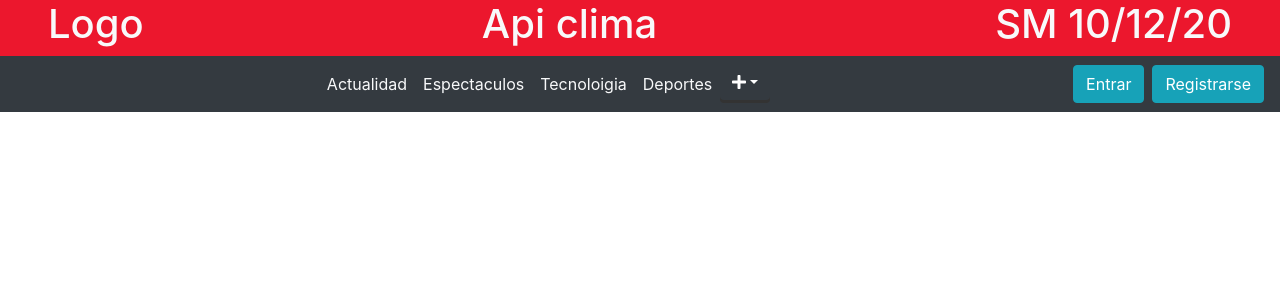
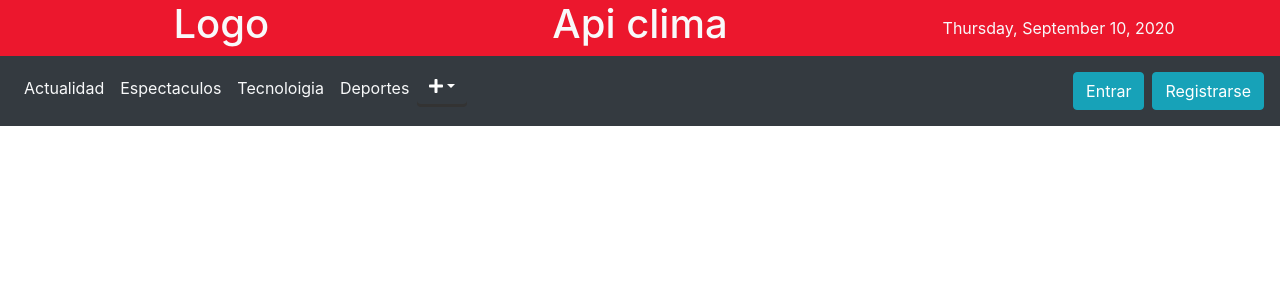
Before and after one commit to delfimassa/20-rollingnewsfrontend, a React (Create React App) app: page /admin/agregarnoticia in a window 1280 px wide. Shown: the top 300 px of the page. Built offline with nearby package versions, Linux system fonts and the light colour scheme.

Commit message:
Se creo componente Fecha y se actualizaron detalles en el navbar

```diff
--- /dev/null
+++ b/src/Components/Common/Fecha.js
@@ -0,0 +1,19 @@
+import React from 'react';
+
+const Fecha = () => {
+
+    const event = new Date();
+
+    const options = { weekday: 'long', year: 'numeric', month: 'long', day: 'numeric' };
+
+    const fechaActual = event.toLocaleDateString(undefined, options);
+
+
+    return (
+        <div className="text-light pr-3 my-3">
+           {fechaActual}
+        </div>
+    );
+};
+
+export default Fecha;
--- a/src/Components/Common/Header.css
+++ b/src/Components/Common/Header.css
@@ -8,6 +8,7 @@
     background:none;
     box-shadow: 0px 3px 0px #333;
     border:none;
+    margin-bottom: 10px;
 
 }
 
--- a/src/Components/Common/Header.js
+++ b/src/Components/Common/Header.js
@@ -4,26 +4,30 @@ import Navbar from "react-bootstrap/Navbar";
 import Nav from "react-bootstrap/Nav";
 import Dropdown from "react-bootstrap/Dropdown";
 import Button from "react-bootstrap/Button";
-import { FontAwesomeIcon } from '@fortawesome/react-fontawesome'
-import { faPlus } from '@fortawesome/free-solid-svg-icons'
+import { FontAwesomeIcon } from "@fortawesome/react-fontawesome";
+import { faPlus, faBars } from "@fortawesome/free-solid-svg-icons";
+import Fecha from "./Fecha";
 
 const Header = () => {
   return (
     <div>
-      <div className="d-flex justify-content-between fondo">
-        <div>
-          <h1 className="ml-5 text-light">Logo</h1>
-        </div>
-        <div className="text-light">
-          <h1>Api clima</h1>
-        </div>
-        <div>
-          <h1 className="mr-5 text-light">SM 10/12/20</h1>
+      <div className="container-fluid fondo">
+        <div className="row">
+          <div className="col-sm-12 col-md-4 col-lg-4 text-center">
+            <h1 className="ml-3 text-light">Logo</h1>
+          </div>
+          <div className="text-light col-sm-12 col-md-4 col-lg-4 text-center">
+            <h1>Api clima</h1>
+          </div>
+          <div className="col-sm-12 col-md-4 col-lg-4 text-center">
+            <Fecha></Fecha>
+          </div>
         </div>
       </div>
       <Navbar bg="dark" expand="lg">
-        <Navbar.Toggle aria-controls="basic-navbar-nav" />
-        <Navbar.Collapse id="basic-navbar-nav"></Navbar.Collapse>
+        <Navbar.Toggle aria-controls="basic-navbar-nav">
+            <FontAwesomeIcon icon={faBars} color="#fff" size="2x" />
+        </Navbar.Toggle>
         <Navbar.Collapse id="basic-navbar-nav">
           <Nav className="mr-auto">
             <Nav.Link href="#" className="text-light">
@@ -40,20 +44,28 @@ const Header = () => {
             </Nav.Link>
             <Dropdown>
               <Dropdown.Toggle id="fondo-categoria">
-              <FontAwesomeIcon icon={ faPlus }></FontAwesomeIcon>
+                <FontAwesomeIcon icon={faPlus}></FontAwesomeIcon>
               </Dropdown.Toggle>
               <Dropdown.Menu className="fondoLista">
-                <Dropdown.Item eventKey="1" className="text-light hover">Politica</Dropdown.Item>
-                <Dropdown.Item eventKey="2" className="text-light hover">Economia</Dropdown.Item>
-                <Dropdown.Item eventKey="3" className="text-light hover">Salud</Dropdown.Item>
-                <Dropdown.Item eventKey="4" className="text-light hover">Fotografia</Dropdown.Item>
+                <Dropdown.Item eventKey="1" className="text-light hover">
+                  Politica
+                </Dropdown.Item>
+                <Dropdown.Item eventKey="2" className="text-light hover">
+                  Economia
+                </Dropdown.Item>
+                <Dropdown.Item eventKey="3" className="text-light hover">
+                  Salud
+                </Dropdown.Item>
+                <Dropdown.Item eventKey="4" className="text-light hover">
+                  Fotografia
+                </Dropdown.Item>
               </Dropdown.Menu>
             </Dropdown>
           </Nav>
-          <Button variant="info" className="mr-2">
+          <Button variant="info" className="mr-2 my-2">
             Entrar
           </Button>
-          <Button variant="info">Registrarse</Button>
+          <Button variant="info" className="my-2">Registrarse</Button>
         </Navbar.Collapse>
       </Navbar>
     </div>
```
